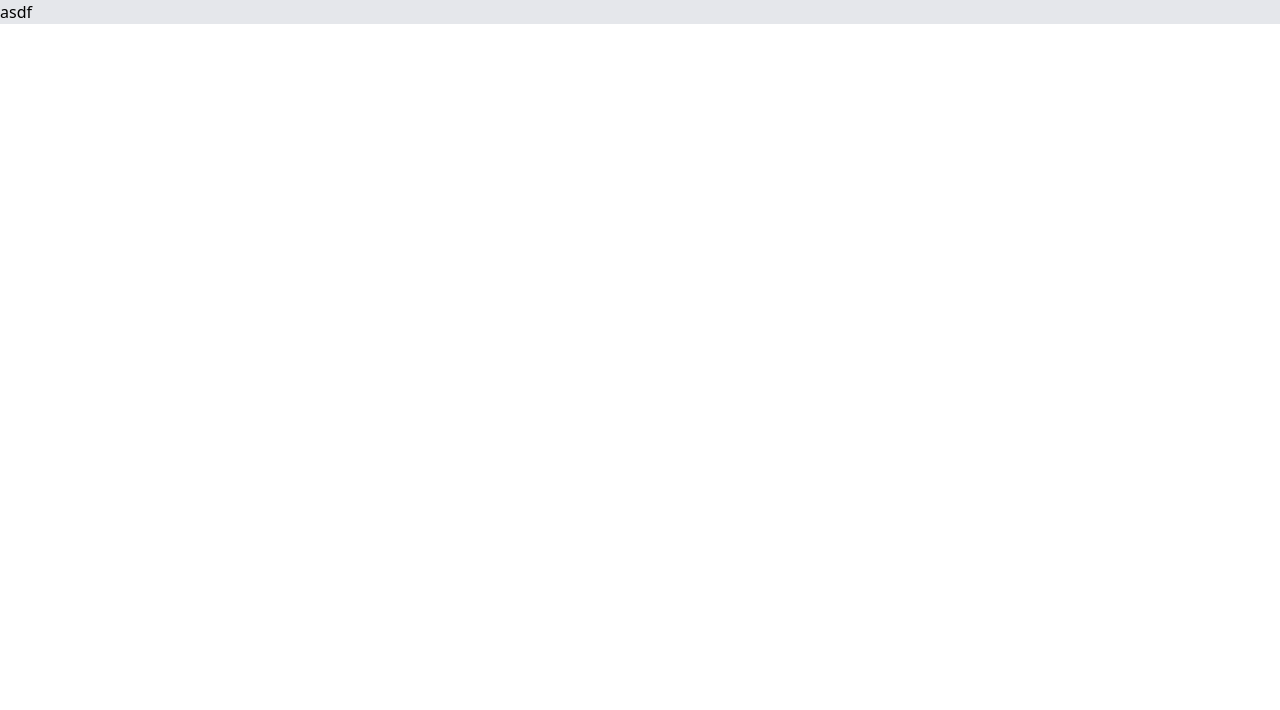
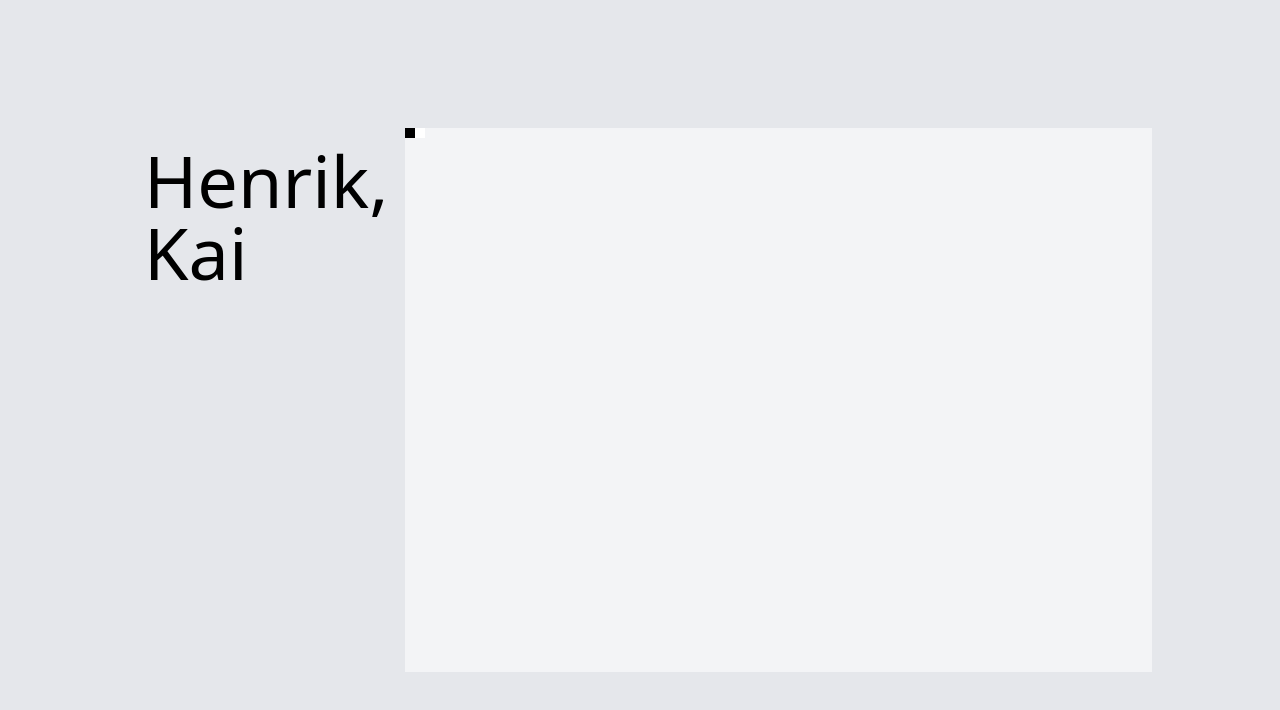
Before and after one commit to CuzImClicks/Bildbearbeitung, a SvelteKit app: page / in a window 1280 px wide. Shown: the top 710 px of the page. Built offline with nearby package versions, Linux system fonts and the light colour scheme.

Commit message:
added image

```diff
--- a/src/routes/Image.svelte
+++ b/src/routes/Image.svelte
@@ -1,6 +1,19 @@
 <script lang="ts">
+    import { split } from "postcss/lib/list";
+import Pixel from "./Pixel.svelte";
 
+    export let image: Array<Array<string>>;
 </script>
 
-<div>
+<div class="flex bg-gray-100 h-full w-full">
+    {#each image as row}
+        {#each row as pixel}
+            <Pixel
+                r={parseInt(pixel.split(" ")[0])}
+                g={parseInt(pixel.split(" ")[0])}
+                b={parseInt(pixel.split(" ")[0])}
+                size={1}
+            />
+        {/each}
+    {/each}
 </div>
--- a/src/routes/Main.svelte
+++ b/src/routes/Main.svelte
@@ -1,8 +1,17 @@
 
 <script lang="ts">
+    import Image from "./Image.svelte";
 
+    let image = [["0 0 0", "255 255 255"]]
 </script>
 
-<div class="bg-gray-200">
-asdf
+<div class="h-screen flex justify-center p-32 bg-gray-200">
+    <div class="h-full w-1/3 p-4 text-7xl">
+        Henrik, Kai
+    </div>
+    <div class="w-full">
+        {#if image != null && image != undefined}
+            <Image image={image} />
+        {/if}
+    </div>
 </div>
--- a/src/routes/Pixel.svelte
+++ b/src/routes/Pixel.svelte
@@ -1,3 +1,9 @@
 <script lang="ts">
+    export let r: number;
+    export let g: number;
+    export let b: number;
+    export let size: number;
+</script>
 
-</script>
+<div style="height: {size*10}px; width: {size*10}px; background-color: rgb({r}, {g}, {b});">
+</div>
```
